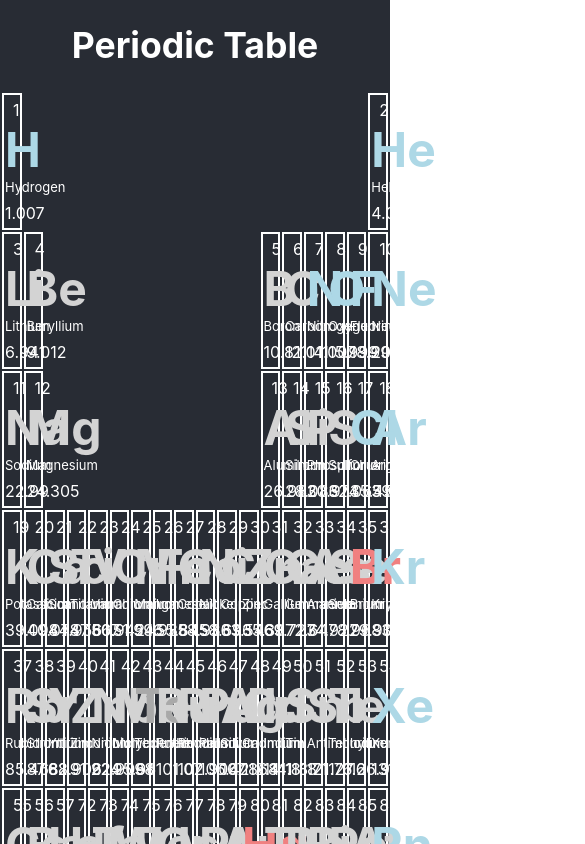
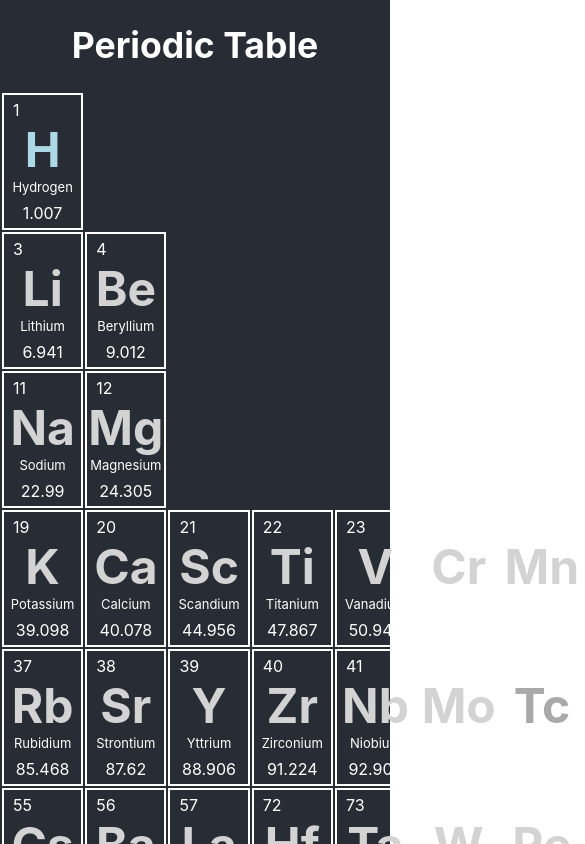
Before and after one commit to nayakrujul/periodic-table, a React (Create React App) app: page / in a window 390 px wide. Shown: the top 844 px of the page, 585 px wide, since content can reach past the window. Built offline with nearby package versions, Linux system fonts and the light colour scheme.

Commit message:
Fix for small screens

```diff
--- a/src/App.css
+++ b/src/App.css
@@ -73,5 +73,6 @@
 
 #periodic-table {
   width: 100%;
+  min-width: 1500px;
   table-layout: fixed;
 }
```
Also changed, not shown: 6 other files (tests, documents, lock files or other folders).
